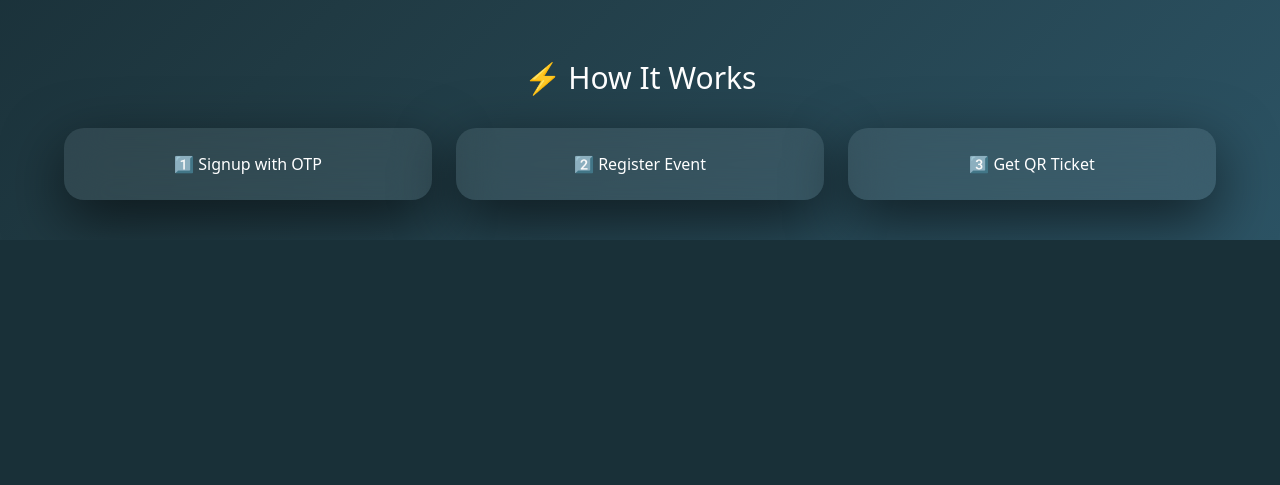
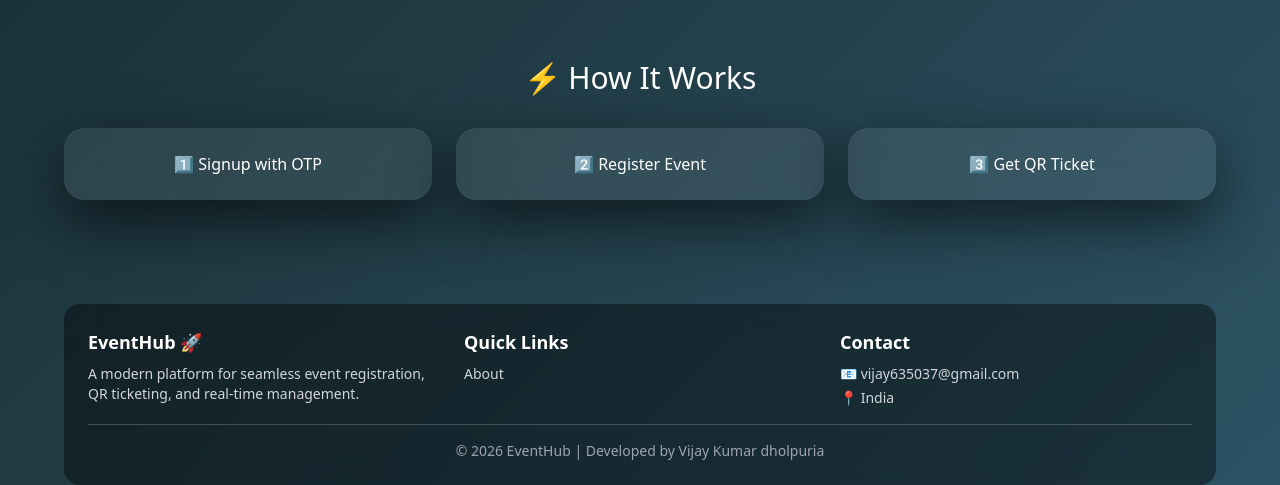
Before and after one commit to vijaydholpuria/Event-Registration, a Flask app: page / in a window 1280 px wide. Shown: the part 826-1311 px from the top of the page. Before the commit the page ends 1066 px from the top, so only its background shows below. Run offline with Flask 3, Linux system fonts and the light colour scheme; some libraries are stand-ins or nearby versions.

Commit message:
fix: about

```diff
--- a/app.py
+++ b/app.py
@@ -1,6 +1,6 @@
 from http import server
 
-from flask import flash
+from flask import flash, json
 from flask import Flask,render_template,request,session,redirect,url_for
 import random
 import smtplib
@@ -60,6 +60,10 @@ def send_email(to_email, subject, html_content):
 @app.route("/")
 def home():
     return render_template("index.html")
+
+@app.route("/about")
+def about():
+    return render_template("about.html")
 
 @app.route("/login_page")
 def login_page():
@@ -667,29 +671,73 @@ def login():
 
     return "Invalid Email or Password"
 
+def sync_fixed_events():
+
+    import json
+
+    with open("fixed_events.json") as f:
+        fixed_events = json.load(f)
+
+    conn = get_db()
+    cursor = conn.cursor()
+
+    for e in fixed_events:
+
+        cursor.execute("SELECT * FROM event_list WHERE title=%s", (e["title"],))
+        exists = cursor.fetchone()
+
+        if not exists:
+            cursor.execute("""
+            INSERT INTO event_list(title,description,date,image,type,price,contact_email)
+            VALUES(%s,%s,%s,%s,%s,%s,%s)
+            """,(
+                e["title"],
+                e["description"],
+                e["date"],
+                e["image"],
+                e["type"],
+                e["price"],
+                "vijay635037@gmail.com"
+            ))
+
+    conn.commit()
+    conn.close()
 # ---------------- DASHBOARD ----------------
-
 @app.route("/dashboard")
 def dashboard():
 
     if "user" not in session:
         return redirect("/")
 
+    sync_fixed_events()
+
+    # LOAD FIXED EVENTS (SAFE)
+    fixed_events = []
+    if os.path.exists("fixed_events.json"):
+        with open("fixed_events.json") as f:
+            fixed_events = json.load(f)
+
     conn = get_db()
     cursor = conn.cursor()
 
-    cursor.execute("SELECT * FROM event_list")
+    # LATEST EVENTS FIRST
+    cursor.execute("SELECT * FROM event_list ORDER BY id DESC")
     events = cursor.fetchall()
 
+    # USER DATA
     cursor.execute("SELECT * FROM users WHERE email=%s", (session["user"],))
     user = cursor.fetchone()
 
     conn.close()
 
+    # SAFE NAME
+    name = user[4] if user else "User"
+
     return render_template("dashboard.html",
-                           name=user[4],   # name
+                           name=name,
                            events=events,
-                           user=user)
+                           user=user,
+                           fixed_events=fixed_events)
 
 # ---------------- REGISTER EVENT ----------------
 
--- a/templates/about.html
+++ b/templates/about.html
@@ -129,6 +129,8 @@
             <a href="https://github.com/vijaydholpuria" target="_blank" class="block bg-gray-700 rounded px-3 py-1 hover:bg-gray-900">
                 GitHub
             </a>
+
+            <h3 >check out my projects 👇</h3>
             <!-- /*prjects*/ -->
              <a href="https://vijaydholpuria.github.io/vijay-portfolio/" target="_blank" class="block bg-green-500 rounded px-3 py-1 hover:bg-green-700">
                 Portfolio
--- a/templates/index.html
+++ b/templates/index.html
@@ -207,6 +207,47 @@
 
     </div>
 
+    <footer class="mt-16 text-white">
+
+        <div class="bg-black/40 backdrop-blur-md p-6 rounded-2xl max-w-6xl mx-auto">
+
+            <div class="grid md:grid-cols-3 gap-6 text-sm">
+
+                <!-- ABOUT -->
+                <div>
+                    <h3 class="text-lg font-semibold mb-2">EventHub 🚀</h3>
+                    <p class="text-gray-300">
+                        A modern platform for seamless event registration, QR ticketing, and real-time management.
+                    </p>
+                </div>
+
+                <!-- LINKS -->
+                <div>
+                    <h3 class="text-lg font-semibold mb-2">Quick Links</h3>
+                    <ul class="space-y-1 text-gray-300">
+                        <li><a href="/about" class="hover:text-white">About</a></li>
+                    </ul>
+                </div>
+
+                <!-- CONTACT -->
+                <div>
+                    <h3 class="text-lg font-semibold mb-2">Contact</h3>
+                    <p class="text-gray-300">📧 vijay635037@gmail.com</p>
+                    <p class="text-gray-300 mt-1">📍 India</p>
+                </div>
+
+            </div>
+
+            <hr class="my-4 border-white/20">
+
+            <p class="text-center text-gray-400 text-sm">
+                © 2026 EventHub | Developed by Vijay Kumar dholpuria
+            </p>
+
+        </div>
+
+    </footer>
+
 </body>
 
 </html>
```
Also changed, not shown: fixed_events.json (added, +47 -0 lines), templates/dashboard.html (+27 -1 lines), static/uploads/gaming.png (added), static/uploads/hackathon.png (added), static/uploads/music.png (added), static/uploads/startup.png (added), static/uploads/tech.png (added). Lines whose indentation alone changed are shown as unchanged.
